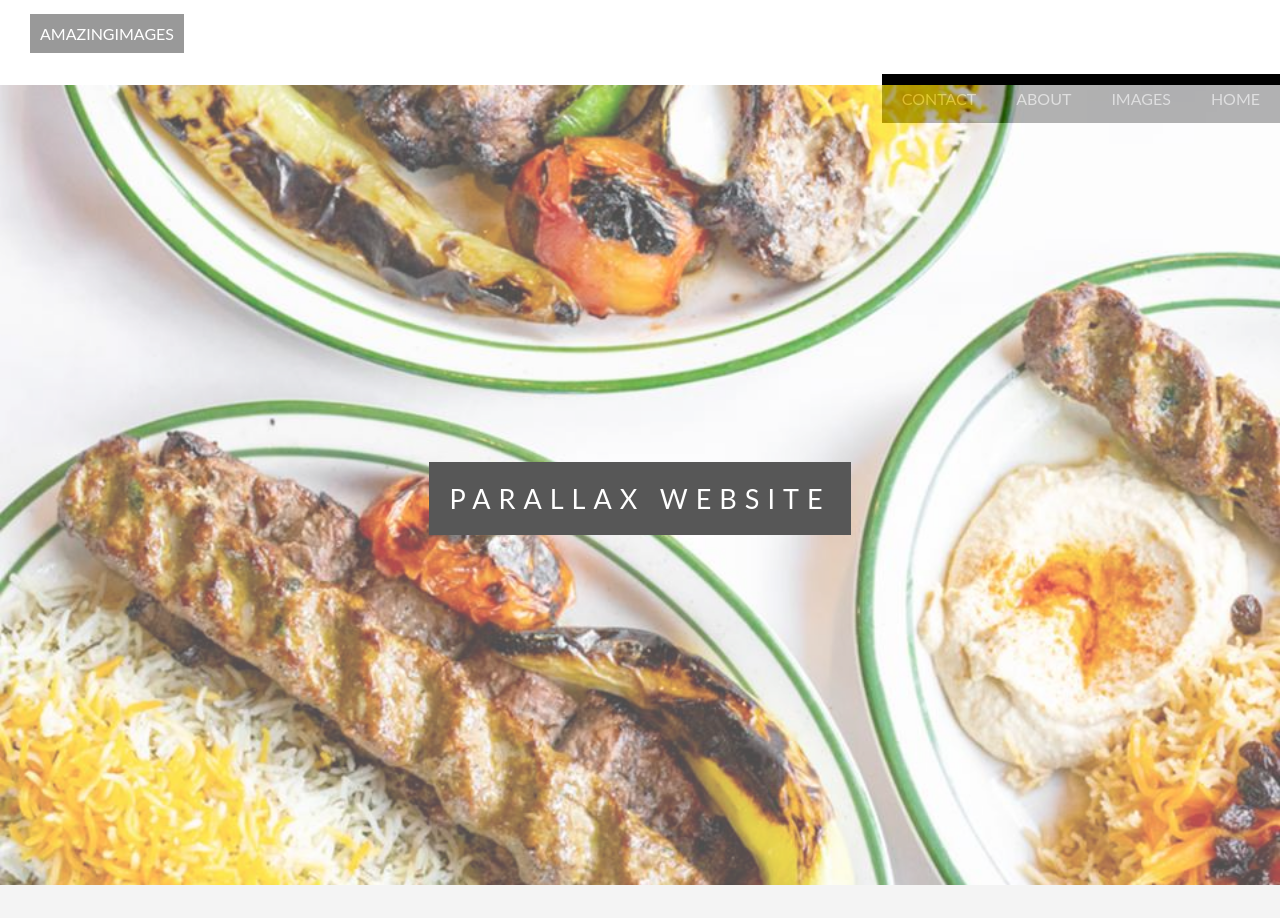
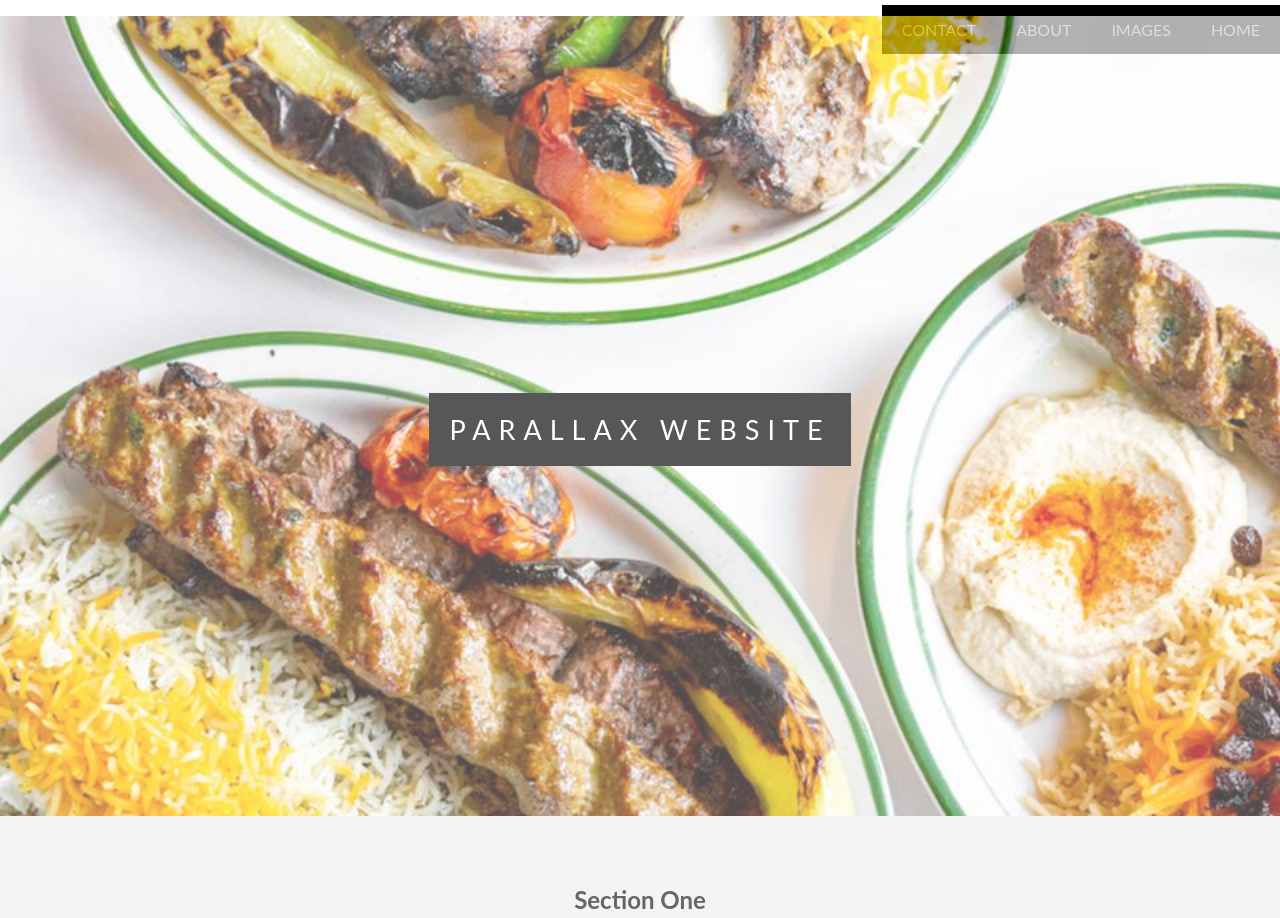
Before and after one commit to jackjetali/html-css-website-Aliniko, a plain HTML site: page index.html in a window 1280 px wide. Shown: the top 918 px of the page. Drawn offline with Linux system fonts and the light colour scheme.

Commit message:
changed menu nav
updated the navigation bar

```diff
--- a/index.html
+++ b/index.html
@@ -10,11 +10,7 @@
 <body>
   <header> <!-- adding menu bar -->
     <div class="menu">
-      <div class="logo">
-        <span class="logtext">
-          AmazingImages
-        </span>
-      </div>
+
       <nav class="nav-bar">
         <ul class="menu-list">
           <li class="active"> <a class="link">home</a> </li>
--- a/style.css
+++ b/style.css
@@ -7,22 +7,34 @@ body, html{
   line-height:1.8em;
   color:#666;
 }
-.menu .logo {
+/*.menu .logo {
   padding: 20px 30px;
-}
-.menu .logo .logtext{
+}*/
+/*.menu .logo .logtext{
   height: 5px;
   text-transform: uppercase;
   background-color: #999;
   color: #fff;
   padding: 10px;
+}*/
+/*.menu{
+  z-index: ;
+}*/
+header{
+  margin: 0;
+  padding: 0;
+}
+.menu{
+  margin: 0;
+  padding: 0;
 }
 .menu .nav-bar{
   background-color: #bcbcbc;
+  z-index: 2.99;
 }
 .menu .nav-bar .menu-list{
   background-color: #ccc;
-  color: #2546232;
+  color: #333;
   padding-left: 20px;
   height: 100%;
 }
```
